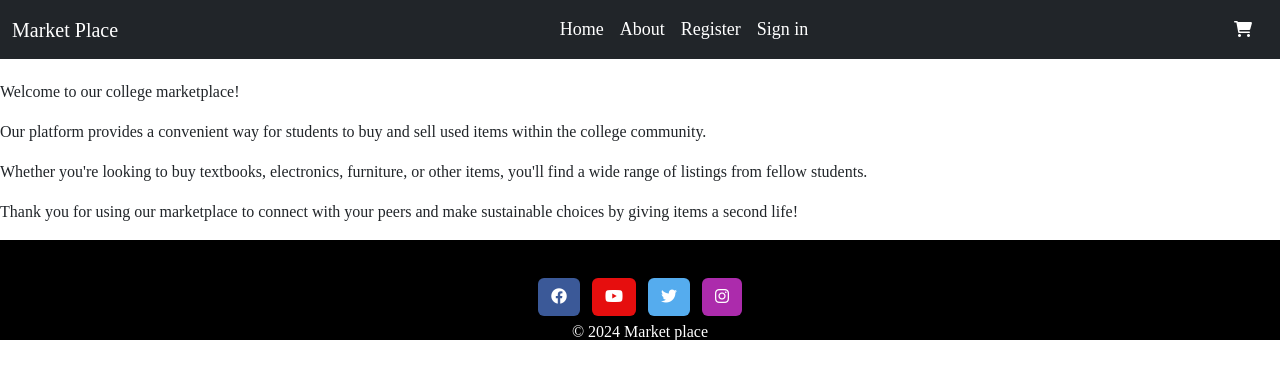
After one commit to enocol/college_market_place, a Django app: page /about/ in a window 1280 px wide. The commit adds this page. Shown: the top 379 px of the page. Run offline with Django 4.2, Linux system fonts and the light colour scheme.

Commit message:
add about page and product detail page

```diff
--- /dev/null
+++ b/market/templates/market/about.html
@@ -0,0 +1,9 @@
+{% extends 'base.html' %}
+{% load static %}
+
+{% block content %}
+    <p>Welcome to our college marketplace!</p>
+    <p>Our platform provides a convenient way for students to buy and sell used items within the college community.</p>
+    <p>Whether you're looking to buy textbooks, electronics, furniture, or other items, you'll find a wide range of listings from fellow students.</p>
+    <p>Thank you for using our marketplace to connect with your peers and make sustainable choices by giving items a second life!</p>
+{% endblock %}
--- a/market/templates/market/index.html
+++ b/market/templates/market/index.html
@@ -15,7 +15,7 @@
                         <span class="price">£{{ product.price }}</span>
                         <div class="card-back">
                             <a href="#" class="add-to-cart">Add to cart</a>
-                            <a href="#" class="view-details">View detail</a>
+                            <a href="{% url 'product' product.id %}" class="view-details">View detail</a>
                         </div>
                     </div>
                 </div>
--- a/market/urls.py
+++ b/market/urls.py
@@ -4,5 +4,6 @@ from . import views
 
 urlpatterns = [
     path('', views.index, name='index'),
+    path('about/', views.about, name='about'),
     path('product/<int:id>/', views.product_detail, name='product')
 ]
--- a/market/views.py
+++ b/market/views.py
@@ -15,3 +15,7 @@ def product_detail(request, id):
         'product': product
     }
     return render(request, 'market/product_detail.html', context)
+
+
+def about(request):
+    return render(request, 'market/about.html')
--- a/my_project/settings.py
+++ b/my_project/settings.py
@@ -28,7 +28,7 @@ TEMPLATES_DIR = os.path.join(BASE_DIR, 'templates')
 SECRET_KEY = 'django-insecure-$_)c$jhy-u7hpi4-!2##+z&2%)2haotkt_4$1s&h1n%70ob6r7'
 
 # SECURITY WARNING: don't run with debug turned on in production!
-DEBUG = False
+DEBUG = True
 
 ALLOWED_HOSTS = ['.gitpod.io', '.herokuapp.com', '127.0.0.1']
 CSRF_TRUSTED_ORIGINS = ['https://*.gitpod.io', 'https://*.herokuapp.com']
--- a/templates/base.html
+++ b/templates/base.html
@@ -1,8 +1,9 @@
 {% load static %}
-{% url 'home' as home_url %}
+{% url 'index' as home_url %}
 {% url 'about' as about_url %}
 {% url 'account_login' as login_url %}
 {% url 'account_signup' as signup_url %}
+{% url 'product'  as product_url %}
 
 <!DOCTYPE html>
 <html lang="en">
@@ -32,18 +33,18 @@
                     <ul class="navbar-nav mx-auto">
                         <li class="nav-item">
                             <a class="nav-link {% if request.path == home_url %}active{% endif %}" aria-current="page"
-                                href="#">Home</a>
+                                href="{% url 'index' %}">Home</a>
                         </li>
                         <li class="nav-item">
                             <a class="nav-link {% if request.path == about_url %}active{% endif %}" aria-current="page"
-                                href="#">About</a>
+                                href="{% url 'about' %}">About</a>
                         </li>
 
                         {% if user.is_authenticated %}
 
                         <li class="nav-item">
                             <a class="nav-link {% if request.path == add_item_url %}active{% endif %}"
-                                aria-current="page" href="#">Add Item</a>
+                                aria-current="page" href="">Add Item</a>
                         </li>
                         <li class="nav-item">
                             <a class="nav-link {% if request.path == logout_url %}active{% endif %}" aria-current="page"
```
Also changed, not shown: market/templates/market/product_detail.html (+11 -3 lines).
